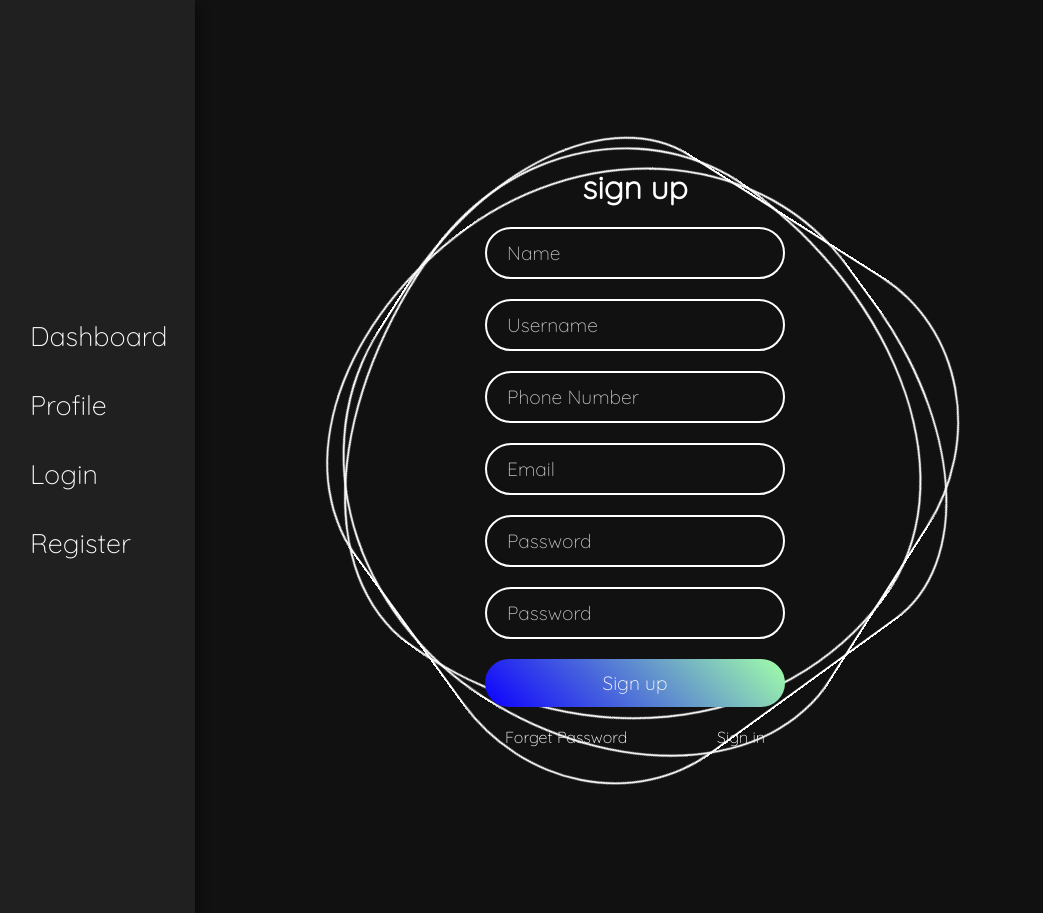
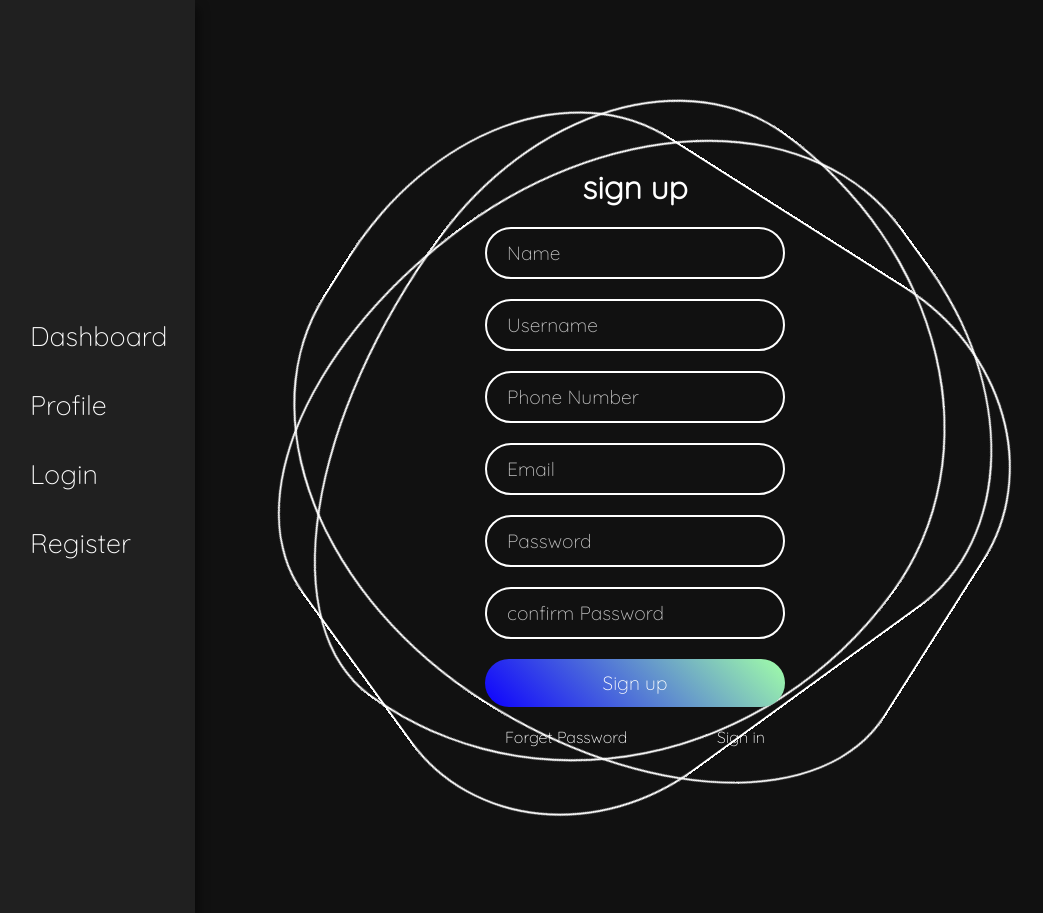
Before and after one commit to erfanalimohammadi/Onlineshop, a Flask app: template templates/register.html in a window 1280 px wide. Shown: the whole page, without its empty margins (5-1048 px from the left). Run offline with Flask 3, Linux system fonts and the light colour scheme; the template is opened without the code that fills it, so the values that code supplies are empty.

Commit message:
register confirm password added

```diff
--- a/static/registerstyle.css
+++ b/static/registerstyle.css
@@ -85,8 +85,8 @@
 
 .ring {
   position: relative;
-  width: 570px;
-  height: 570px;
+  width: 577px;
+  height: 700px;
   display: flex;
   justify-content: center;
   align-items: center;
--- a/templates/register.html
+++ b/templates/register.html
@@ -81,7 +81,7 @@
         <input type="password" for="password" placeholder="Password" required>
       </div>
       <div class="inputBx">
-        <input type="password" for="password" placeholder="Password" required>
+        <input type="password" for="password" id="confirmPassword" placeholder="confirm Password" required>
       </div>
       <div class="inputBx">
         <input type="submit" value="Sign up">
@@ -93,6 +93,18 @@
     </div>
   </div>
 </form>
-  <!--ring div ends here-->
+<script>
+  window.onload = function() {
+      document.getElementById("resetPasswordForm").onsubmit = function(event) {
+          var password = document.getElementById("password").value;
+          var confirmPassword = document.getElementById("confirmPassword").value;
+
+          if (password !== confirmPassword) {
+              alert("Passwords do not match. Please re-enter.");
+              event.preventDefault();
+          }
+      };
+  };
+</script>
 </body>
 </html>
```
